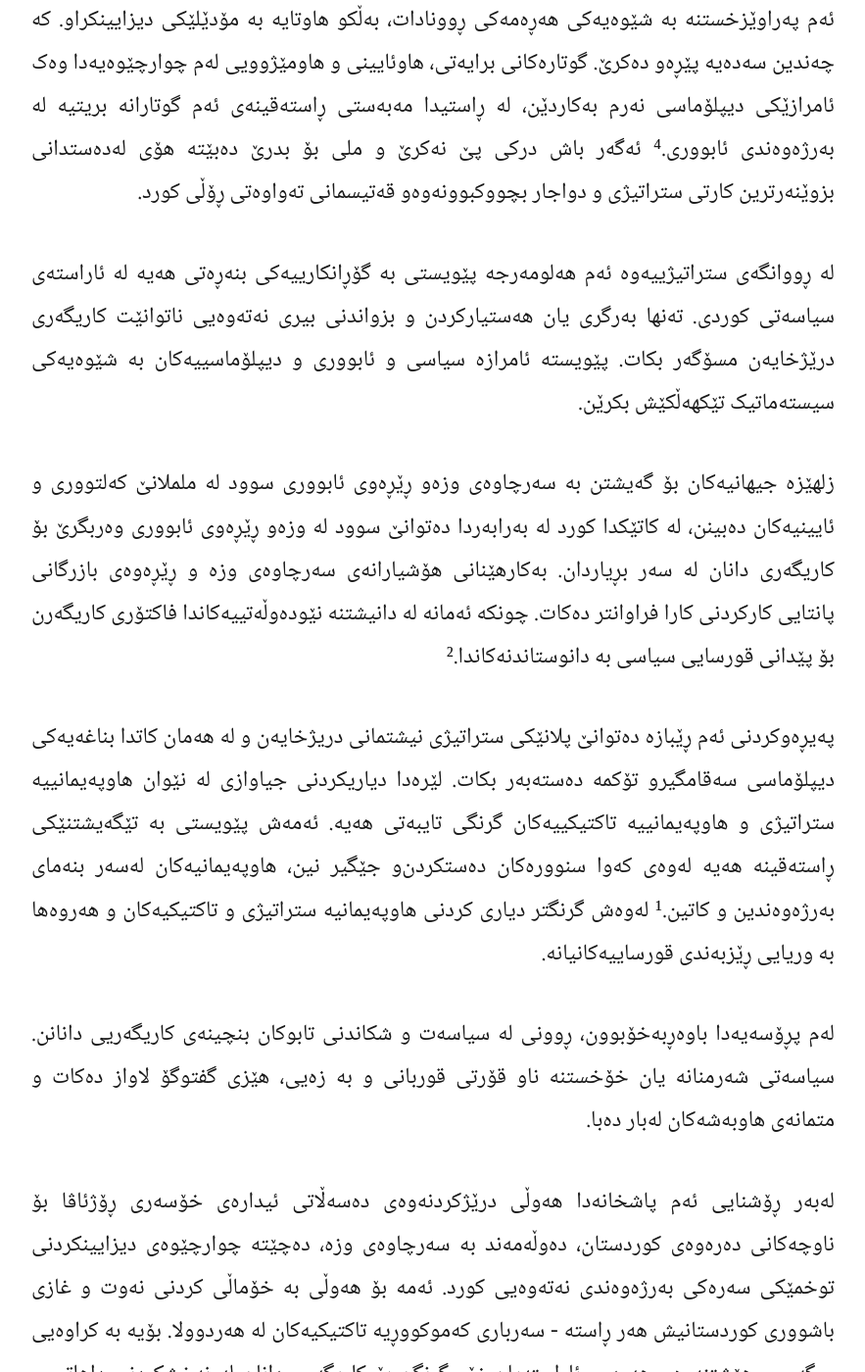
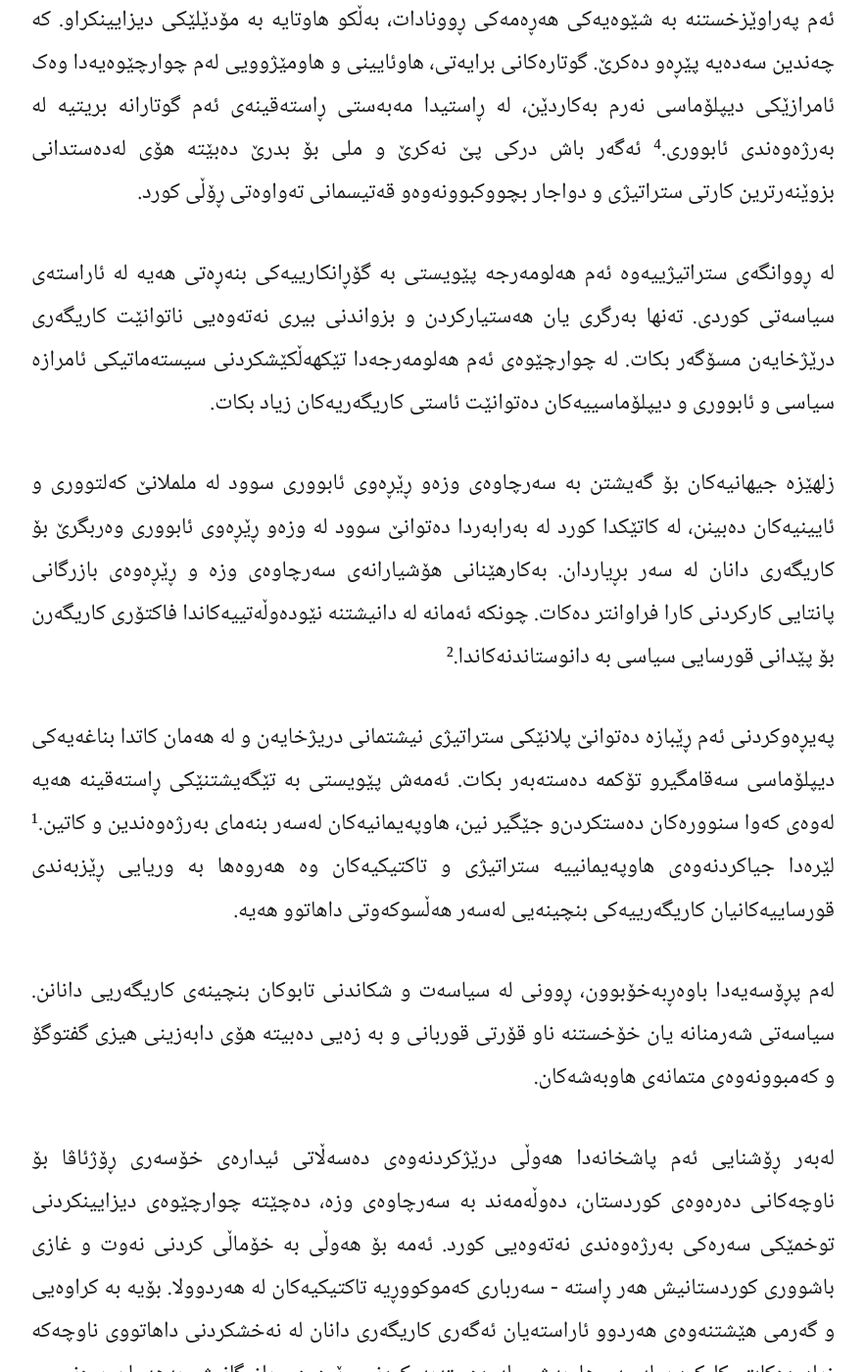
Before and after one commit to age-zero/age-zero.github.io, a Jekyll site: the page built from _posts/2026-02-10-strategie-ku.md, in a window 1280 px wide and 1400 px high, scrolled down 2272 px. Shown: the whole window at 98% size, without its empty margins (198-1081 px from the left). Built offline with Jekyll 4.4.1, drawn with Linux system fonts in a browser that asks for light colours; some of the changed text lies outside the part shown.

Commit message:
thinktank-tauglicher

```diff
--- a/_posts/2026-02-10-strategie-ku.md
+++ b/_posts/2026-02-10-strategie-ku.md
@@ -10,37 +10,35 @@ dir: rtl
 translations:
   de: /strategie-de/
 ---
-
 خۆری هیچ نەتەوەو وڵاتێک بەبێ قوربانیدان هەڵنەهاتووەو لە مێژووشدا هیچ کام لە شۆرش‌و سەرهەڵدانەکان بەبێ کەم‌و کووڕی‌و نەنگی نەبوون. خۆری ئێمەش ئەم جارەیان لە ڕۆژاڤا هەڵهاتووەو پڕشنگدارە بە کەزی ژنان‌و کچانی کوردو پڕیەتی لە ووزەو خۆڕاگی.
 
-گومانی تێدا نیە کە خەبات‌و تێکۆشان بۆ ئازادی‌و سەربەخۆیی پشووی درێژی دەوێ‌و لەم رێگایەشدا هەموو کۆسپ‌و تەگەرەیەک دەتوانێ ببێ بە وانەیەک بۆ قۆناخ‌و هەنگاوەکانی دوای خۆی. ئەم ڕاستییە مێژووییە نیشانی دەدات کە گۆڕانکارییە سیاسییە گەورەکان هەمیشە بە ڕێگای پڕ لە پچڕان و تاقیکردنەوەدا تێدەپەڕن. ئەزموونە مێژووییەکانیش گەواهیدەری ئەوەن کە ساتەکانی وەستان، گۆڕینی ئاراستە و هەندێک جاریش شکست بەشێکی بنەڕەتی گۆڕانکارییە درێژخایەنەکانن. سەرئەنجام ئەوەی گرنگە، توانای ئەکتەرە سیاسییەکانە لەوەدەستهێنانی ئامانجی ستراتیژی نوێ لەسەربنەمای ئەم  گۆڕانکاریانە.
+گومانی تێدا نیە کە خەبات‌و تێکۆشان بۆ ئازادی‌و سەربەخۆیی پشووی درێژی دەوێ‌و لەم رێگایەشدا هەموو کۆسپ‌و تەگەرەیەک دەتوانێ ببێ بە وانەیەک بۆ قۆناخ‌و هەنگاوەکانی دوای خۆی. ئەم ڕاستییە مێژووییە نیشانی دەدات کە گۆڕانکارییە سیاسییە گەورەکان هەمیشە بە ڕێگای پڕ لە پچڕان و تاقیکردنەوەدا تێدەپەڕن. ئەزموونە مێژووییەکانیش گەواهیدەری ئەوەن کە ساتەکانی وەستان، گۆڕینی ئاراستە و هەندێک جاریش شکست بەشێکی بنەڕەتی گۆڕانکارییە درێژخایەنەکانن. سەرئەنجام ئەوەی گرنگە، توانای ئەکتەرە سیاسییەکانە لەوەدەستهێنانی ئامانجی ستراتیژی نوێ لەسەربنەمای ئەم گۆڕانکاریانە.
 
-ڕاپەڕینی سوریا کە سەرەتا وەک بزووتنەوەیەکی ناڕەزایەتی یەکگرتوو دەردەکەوت، بە خێرایی گەشەی کرد و گۆڕا  بۆ سیستەمێکی ئاڵۆزی ململانێ. لەم سیستەمەدا ئەکتەرە ناوخۆیی، ناوچەیی و نێودەوڵەتییەکان پێکەوە تێکەڵ بوون، و گرووپە جیاوازەکان بە بەرژەوەندی و ئامانجی جیاواز خۆیان ڕێکدەخست. بۆیە ئەو ململانێیە پێویستە کەمتر وەک ڕووداوێکی نەتەوەیی دابڕاو و زیاتر وەک بەشێک لە ئاقاریکی فراوانی دەسەڵاتی هەرێمی و نێودەوڵەتی تەماشا بکرێ.¹
+ڕاپەڕینی سوریا کە سەرەتا وەک بزووتنەوەیەکی ناڕەزایەتی یەکگرتوو دەردەکەوت، بە خێرایی گەشەی کرد و گۆڕا بۆ سیستەمێکی ئاڵۆزی ململانێ. لەم سیستەمەدا ئەکتەرە ناوخۆیی، ناوچەیی و نێودەوڵەتییەکان پێکەوە تێکەڵ بوون، و گرووپە جیاوازەکان بە بەرژەوەندی و ئامانجی جیاواز خۆیان ڕێکدەخست. بۆیە ئەو ململانێیە پێویستە کەمتر وەک ڕووداوێکی نەتەوەیی دابڕاو و زیاتر وەک بەشێک لە ئاقاریکی فراوانی دەسەڵاتی هەرێمی و نێودەوڵەتی تەماشا بکرێ.¹
 
 گرنگیدان بەوەی ئایا ئەو گرووپ‌و هێزانە چۆن درووست بوون و لە کوێوە هێزیان گرت و کێ پاڵپشت‌و بزوێنەریان بووە کەمتر جێی بایەخە لەوەی بۆچی هەندێک ئەکتەر بەهێز، هەندێک لاواز کران و هەندێکیشیان بە شێوەیەکی مەبەستدار پەراوێز خران. ئەم پڕۆسانە پێڕەوی نەخشە درێژخایەنەکان دەکەن کە ڕەگ و ڕیشەیان لە مێژووی ڕۆژهەڵاتی ناوەڕاستدا چەسپاوو قووڵە.
 
-مێژووی هاتن‌و مانەوەی زلهێزەکان لە ڕۆژهەلاتی ناوەڕاست بەرجەستە دەبێ لە  سێ نەگۆڕی ستراتیژی:²
+مێژووی هاتن‌و مانەوەی زلهێزەکان لە ڕۆژهەلاتی ناوەڕاست بەرجەستە دەبێ لە سێ نەگۆڕی ستراتیژی:²
 
-    1. دەستگەییشتن بە سەرچاوەکانی ووزە
-    2. دەستەبەرکردنی ڕێڕەوەی گواستنەوەو بازاڕ
-    3. بە ئامڕازکردنی سیاسی کەلتوورو ئایین
+1. دەستگەییشتن بە سەرچاوەکانی ووزە
+2. دەستەبەرکردنی ڕێڕەوەی گواستنەوەو بازاڕ
+3. بە ئامڕازکردنی سیاسی کەلتوورو ئایین
 
 لە کاتێک‌دا هەوردوو تەوەری یەکەم و دووەم تا ڕادەیەکی زۆر جێگیرن، تەوەری سێیەم بەردوام کاری لەسەر دەکرێ. ناتەباییە کەلتووری‌و ئایینی وە هەروەها نەتەوەییەکان چاڵاک دەکرێن یان لاواز دەکرێن بەپێی پێویستییە جیوپۆلیتیکی و ئابوورییەکان. لەم پەیوەندەدا ناسنامە مەرج نیە هۆکاری سەرەکی جەنگ بێ، بەڵام هەمێشە ئامرازێکە بۆ ڕێکخستنی ململانێکان لە یەکلاکردنەوەیان.³
 
-
 ئەم شیکاریە ڕۆلی کورد لەزەمینەی سوریا و ناوچەکەدا ڕوون دەکاتەوە. شوێنی جیوپۆلیتیکی کوردستان، دابەشبوونی دانیشتووان و نزیکبوونی لە سەرچاوەی وزە و ڕێڕەوەی ئابووری، کورد بۆ ئەکتەرێکی ستراتیژی گرنگ دەگۆڕێت. لەهەمان کاتدا نوێنەرانی کورد لە پڕۆسە فەرمییەکانی بڕیاردان دووردەخرێنەوە یان بە ڕۆڵێکی سمبۆلی سنووردار دەکرێن.
 
-ئەم پەراوێزخستنە بە شێوەیەکی هەڕەمەکی ڕوونادات، بەڵکو هاوتایە  بە مۆدێلێکی دیزایینکراو. کە چەندین سەدەیە پێڕەو دەکرێ. گوتارەکانی برایەتی، هاوئایینی و هاومێژوویی لەم چوارچێوەیەدا وەک ئامرازێکی دیپلۆماسی نەرم بەکاردێن، لە ڕاستیدا مەبەستی ڕاستەقینەی ئەم گوتارانە بریتیە لە بەرژەوەندی ئابووری.⁴ ئەگەر باش درکی پێ نەکرێ و ملی بۆ بدرێ دەبێتە هۆی لەدەستدانی بزوێنەرترین کارتی ستراتیژی‌ و دواجار بچووکبوونەوەو قەتیسمانی تەواوەتی ڕۆڵی کورد.
+ئەم پەراوێزخستنە بە شێوەیەکی هەڕەمەکی ڕوونادات، بەڵکو هاوتایە بە مۆدێلێکی دیزایینکراو. کە چەندین سەدەیە پێڕەو دەکرێ. گوتارەکانی برایەتی، هاوئایینی و هاومێژوویی لەم چوارچێوەیەدا وەک ئامرازێکی دیپلۆماسی نەرم بەکاردێن، لە ڕاستیدا مەبەستی ڕاستەقینەی ئەم گوتارانە بریتیە لە بەرژەوەندی ئابووری.⁴ ئەگەر باش درکی پێ نەکرێ و ملی بۆ بدرێ دەبێتە هۆی لەدەستدانی بزوێنەرترین کارتی ستراتیژی‌ و دواجار بچووکبوونەوەو قەتیسمانی تەواوەتی ڕۆڵی کورد.
 
-لە ڕووانگەی ستراتیژییەوە ئەم هەلومەرجە پێویستی بە گۆڕانکارییەکی بنەڕەتی هەیە لە ئاراستەی سیاسەتی کوردی. تەنها بەرگری یان هەستیارکردن و بزواندنی بیری نەتەوەیی ناتوانێت کاریگەری درێژخایەن مسۆگەر بکات. پێویستە ئامرازە سیاسی و ئابووری و دیپلۆماسییەکان بە شێوەیەکی سیستەماتیک تێکهەڵکێش بکرێن.
+لە ڕووانگەی ستراتیژییەوە ئەم هەلومەرجە پێویستی بە گۆڕانکارییەکی بنەڕەتی هەیە لە ئاراستەی سیاسەتی کوردی. تەنها بەرگری یان هەستیارکردن و بزواندنی بیری نەتەوەیی ناتوانێت کاریگەری درێژخایەن مسۆگەر بکات. لە چوارچێوەی ئەم هەلومەرجەدا تێکهەڵکێشکردنی سیستەماتیکی ئامرازە سیاسی و ئابووری و دیپلۆماسییەکان دەتوانێت ئاستی کاریگەریەکان زیاد بکات.
 
-زلهێزە جیهانیەکان بۆ گەیشتن بە سەرچاوەی وزەو ڕێڕەوی ئابووری سوود لە ململانێ‌ کەلتووری و ئایینیەکان دەبینن، لە کاتێکدا کورد لە بەرابەردا دەتوانێ سوود لە وزەو ڕێڕەوی ئابووری وەربگرێ  بۆ کاریگەری دانان لە سەر بڕیاردان. بەکارهێنانی هۆشیارانەی سەرچاوەی وزە و ڕێڕەوەی بازرگانی پانتایی کارکردنی کارا فراوانتر دەکات. چونکە ئەمانە لە دانیشتنە نێودەوڵەتییەکاندا فاکتۆری کاریگەرن بۆ پێدانی قورسایی سیاسی بە دانوستاندنەکاندا.²
+زلهێزە جیهانیەکان بۆ گەیشتن بە سەرچاوەی وزەو ڕێڕەوی ئابووری سوود لە ململانێ‌ کەلتووری و ئایینیەکان دەبینن، لە کاتێکدا کورد لە بەرابەردا دەتوانێ سوود لە وزەو ڕێڕەوی ئابووری وەربگرێ بۆ کاریگەری دانان لە سەر بڕیاردان. بەکارهێنانی هۆشیارانەی سەرچاوەی وزە و ڕێڕەوەی بازرگانی پانتایی کارکردنی کارا فراوانتر دەکات. چونکە ئەمانە لە دانیشتنە نێودەوڵەتییەکاندا فاکتۆری کاریگەرن بۆ پێدانی قورسایی سیاسی بە دانوستاندنەکاندا.²
 
-پەیڕەوکردنی ئەم ڕێبازە دەتوانێ پلانێکی ستراتیژی نیشتمانی دریژخایەن‌ و لە هەمان کاتدا بناغەیەکی دیپلۆماسی سەقامگیرو تۆکمە دەستەبەر بکات. لێرەدا دیاریکردنی جیاوازی لە نێوان هاوپەیمانییە ستراتیژی و هاوپەیمانییە تاکتیکییەکان گرنگی تایبەتی هەیە. ئەمەش پێویستی بە تێگەیشتنێکی ڕاستەقینە هەیە لەوەی کەوا سنوورەکان دەستکردن‌‌و جێگیر نین، هاوپەیمانیەکان لەسەر بنەمای بەرژەوەندین‌ و کاتین.¹ لەوەش گرنگتر دیاری کردنی هاوپەیمانیە ستراتیژی و تاکتیکیەکان و هەروەها بە وریایی ڕێزبەندی قورساییەکانیانە.
+پەیڕەوکردنی ئەم ڕێبازە دەتوانێ پلانێکی ستراتیژی نیشتمانی دریژخایەن‌ و لە هەمان کاتدا بناغەیەکی دیپلۆماسی سەقامگیرو تۆکمە دەستەبەر بکات. ئەمەش پێویستی بە تێگەیشتنێکی ڕاستەقینە هەیە لەوەی کەوا سنوورەکان دەستکردن‌‌و جێگیر نین، هاوپەیمانیەکان لەسەر بنەمای بەرژەوەندین‌ و کاتین.¹ لێرەدا جیاکردنەوەی هاوپەیمانییە ستراتیژی و تاکتیکیەکان وە هەروەها بە وریایی ڕێزبەندی قورساییەکانیان کاریگەرییەکی بنچینەیی لەسەر هەڵسوکەوتی داهاتوو هەیە.
 
-لەم پڕۆسەیەدا باوەڕبەخۆبوون، ڕوونی لە سیاسەت و شکاندنی تابوکان بنچینەی کاریگەریی دانانن. سیاسەتی شەرمنانە یان خۆخستنە ناو قۆرتی قوربانی و بە زەیی، هێزی گفتوگۆ لاواز دەکات و متمانەی هاوبەشەکان لەبار دەبا.
+لەم پڕۆسەیەدا باوەڕبەخۆبوون، ڕوونی لە سیاسەت و شکاندنی تابوکان بنچینەی کاریگەریی دانانن. سیاسەتی شەرمنانە یان خۆخستنە ناو قۆرتی قوربانی و بە زەیی دەبیتە هۆی دابەزینی هیزی گفتوگۆ و کەمبوونەوەی متمانەی هاوبەشەکان.
 
-لەبەر ڕۆشنایی ئەم پاشخانەدا هەوڵی درێژکردنەوەی دەسەڵاتی ئیدارەی خۆسەری ڕۆژئاڤا بۆ ناوچەکانی دەرەوەی کوردستان، دەوڵەمەند بە سەرچاوەی وزە، دەچێتە چوارچێوەی دیزایینکردنی توخمێکی سەرەکی بەرژەوەندی نەتەوەیی کورد. ئەمە بۆ هەوڵی بە خۆماڵی کردنی نەوت و غازی باشووری کوردستانیش هەر ڕاستە - سەرباری کەموکووڕیە تاکتیکیەکان لە هەردوولا. بۆیە بە کراوەیی‌ و گەرمی هێشتنەوەی هەردوو ئاراستەیان زۆر گرنگن بۆ کاریگەری دانان لە نەخشکردنی داهاتووی ناوچەکە. کارکردن لەسەر هاوبەشی لە دەستەبەرکردنی ڕێڕەوەی بازرگانیش بەهەمان پرەنسیپ‌ کاریگەری دانانەکە تۆختر دەکاتەوە.²
+لەبەر ڕۆشنایی ئەم پاشخانەدا هەوڵی درێژکردنەوەی دەسەڵاتی ئیدارەی خۆسەری ڕۆژئاڤا بۆ ناوچەکانی دەرەوەی کوردستان، دەوڵەمەند بە سەرچاوەی وزە، دەچێتە چوارچێوەی دیزایینکردنی توخمێکی سەرەکی بەرژەوەندی نەتەوەیی کورد. ئەمە بۆ هەوڵی بە خۆماڵی کردنی نەوت و غازی باشووری کوردستانیش هەر ڕاستە - سەرباری کەموکووڕیە تاکتیکیەکان لە هەردوولا. بۆیە بە کراوەیی‌ و گەرمی هێشتنەوەی هەردوو ئاراستەیان ئەگەری کاریگەری دانان لە نەخشکردنی داهاتووی ناوچەکە زیاد دەکات. کارکردن لەسەر هاوبەشی لە دەستەبەرکردنی ڕێڕەوەی بازرگانیش بەهەمان پرەنسیپ‌ کاریگەری دانانەکە تۆختر دەکاتەوە.²
 
 هەوڵ‌و کۆششی دەسەڵاتە خۆسەپێنەرەکان بۆ ڕێگریکردن لە دەستگەیشتنی کورد بە سەرچاوە سرووشتیەکان سەلمێنەری ئەم ڕاستیەن کە ئەو سەرچاوانە‌و ڕێڕەوەکان دەتوانن بۆ سیاسەتی کوردی ببن بە کارتی گرنگ لە کایەی ئابووری و دیپلۆماسی نێودەوڵەتی.
 
```
Also changed, not shown: 1 other file.
